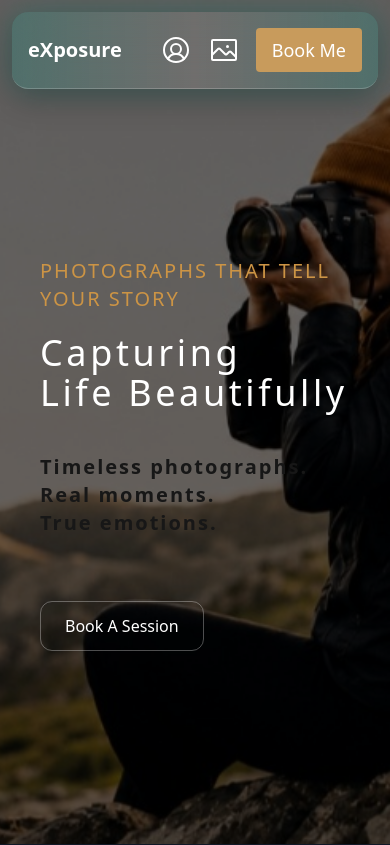
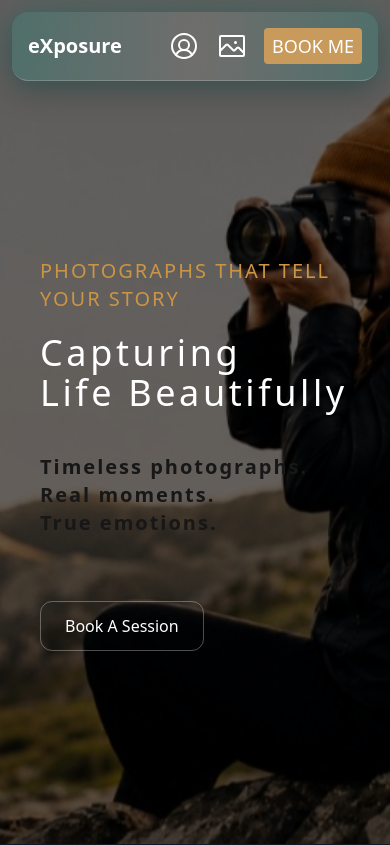
Before and after one commit to Mantochi/photograph, a React (Create React App) app: page / in a window 390 px wide. Shown: the top 845 px of the page. Built offline with nearby package versions, Linux system fonts and the light colour scheme.

Commit message:
adjusting the mobile nav icon

```diff
--- a/src/components/Layouts/Header.js
+++ b/src/components/Layouts/Header.js
@@ -13,6 +13,7 @@ const Header = () => {
     const isHome = location.pathname === "/";
      const isAbout = location.pathname.includes("/about");
       const isPortfolio = location.pathname.includes("/portfolio");
+      const isContact = location.pathname.includes("/contact");
 
 
       const [showNav, setShowNav] = useState(true);
@@ -105,12 +106,14 @@ const Header = () => {
   </div>
 
   {/* CTA LAST */}
+
+  {!isContact && (
   <NavLink to="/contact"
-    className="bg-[#c89b5c] hover:bg-[#db8f23] px-4 py-2 text-lg rounded transition duration-300"
+    className="bg-[#c89b5c] hover:bg-[#db8f23] px-2 py-1 text-lg rounded transition duration-300"
   >
-    Book Me
+    BOOK ME
   </NavLink>
-
+)}
 </div>
 
 
```
